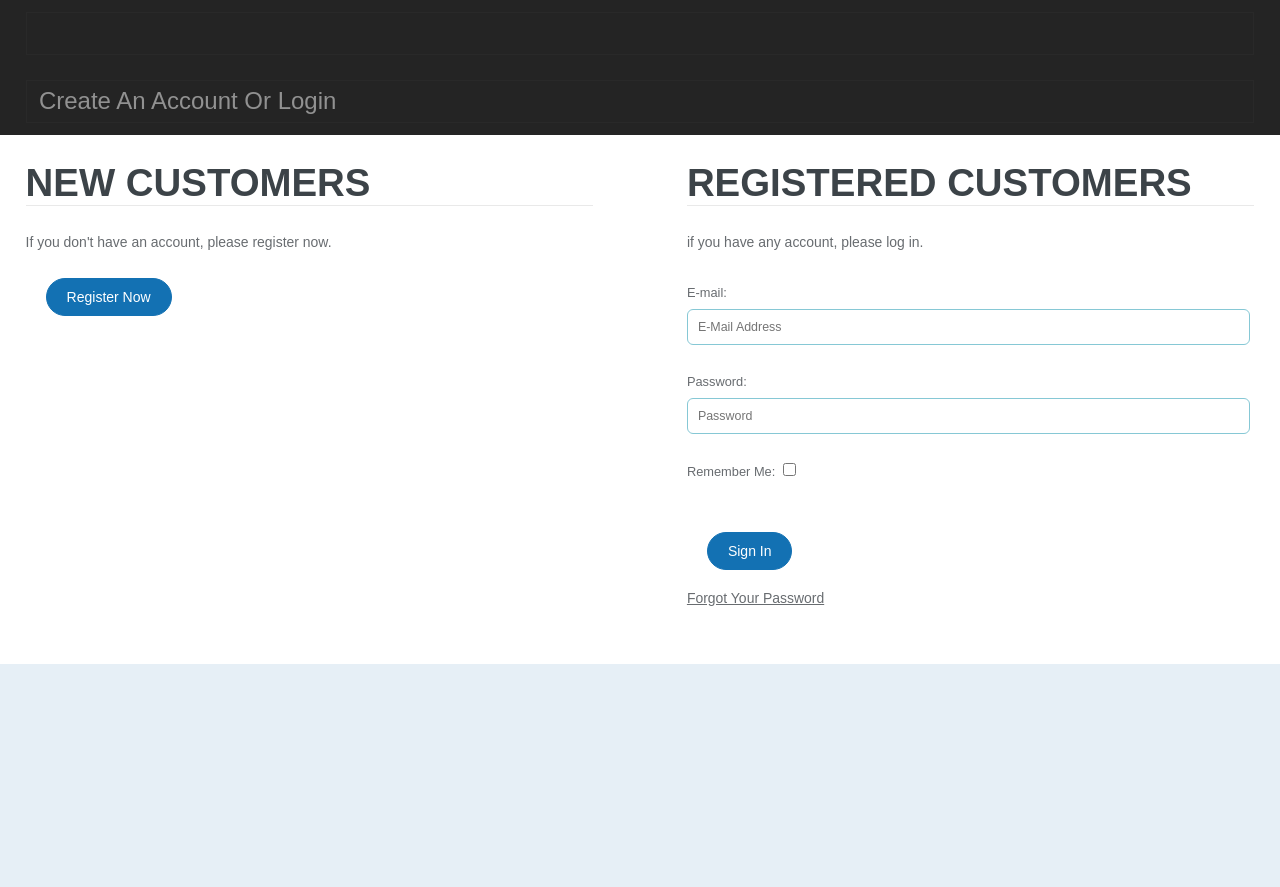
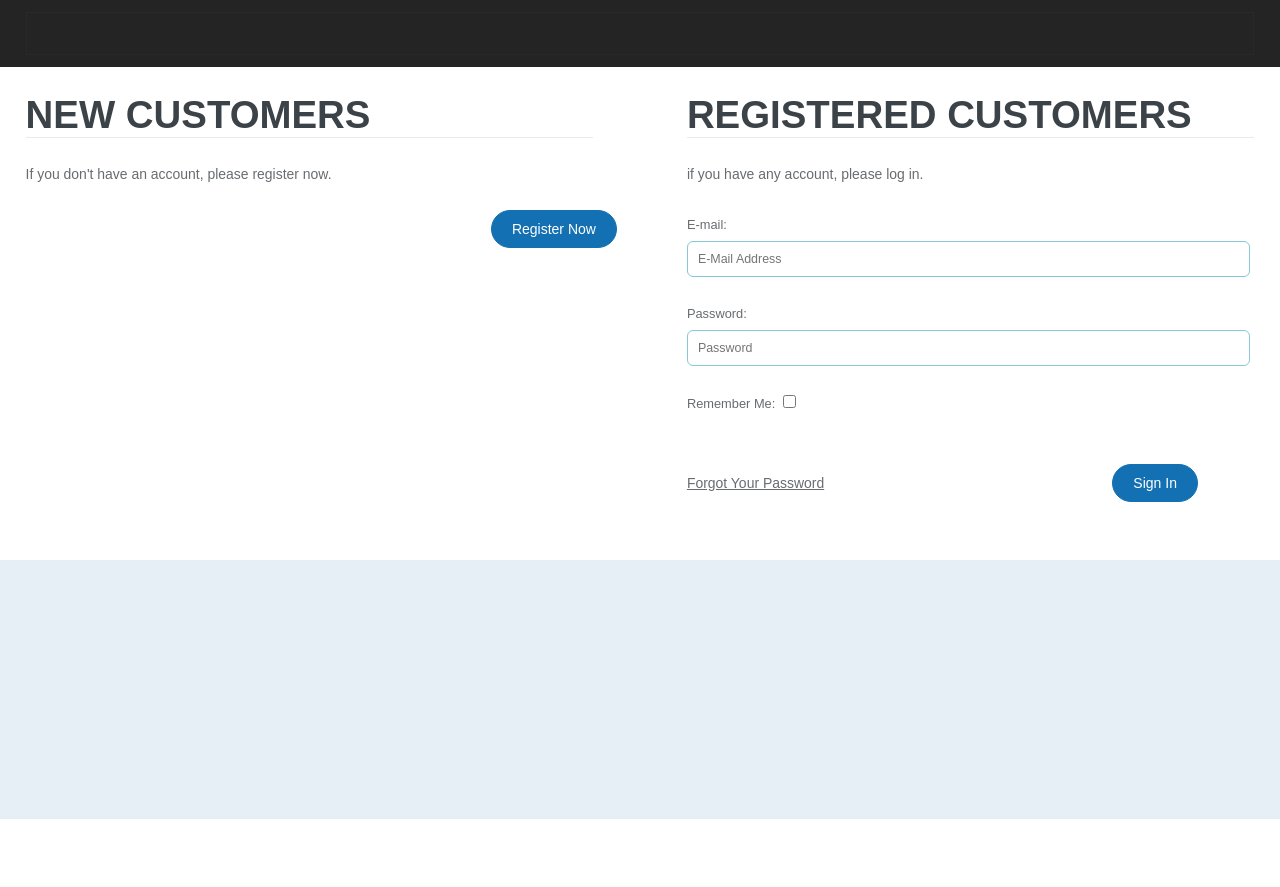
Before and after one commit to justin-f-perez/rj2, a Django app: page /accounts/login/ in a window 1280 px wide. Shown: the part 72-959 px from the top of the page. After the commit the page ends 891 px from the top, so only its background shows below. Run offline with Django 3.2, Linux system fonts and the light colour scheme.

Commit message:
changed some css in these pages

```diff
--- a/rj2/static/rj2/css/style.css
+++ b/rj2/static/rj2/css/style.css
@@ -608,7 +608,7 @@ h4.style{
 	background: #1371B3;
 	border: 1px solid #1371B3;
 	padding: 10px 20px;
-    margin-left: 20px;
+    margin-left: 82%;
 	outline:none;
 	color: #ffffff;
 	font-size: 0.8755em;
@@ -875,6 +875,11 @@ h4.style{
 	text-decoration: none;
 	color:#1065A1;
 }
+
+.forget input[type="submit"]{
+    margin-left:50%;
+}
+
 .about-text{
 	text-align:center;
 	position: relative;
--- a/rj2/templates/account/login.html
+++ b/rj2/templates/account/login.html
@@ -1,13 +1,8 @@
-<!DOCTYPE html PUBLIC "-//W3C//DTD XHTML 1.0 Transitional//EN" "http://www.w3.org/TR/xhtml1/DTD/xhtml1-transitional.dtd">
+<!DOCTYPE html PUBLIC "-//W3C//DTD XHTML 1.0 Transitional//EN" "http://www.w3.org/TR/xhtml1/DTD/xhtml1-tra/Users/ramble0408/Desktop/rj2/rj2/templates/account/login.htmlnsitional.dtd">
 {% extends "rj2/base.html" %}
 {% block head_title %}Home{% endblock %}
 {% block content %}
 <!-- start main -->
-<div class="top_bg">
-<div class="main_top">
-	<h4 class="style">create an account or login</h4>
-</div>
-</div>
 <div class="main_bg">
 <div class="main">
 	<div class="login_left">
@@ -33,11 +28,9 @@
                 {% if redirect_field_value %}
                 <input type="hidden" name="{{ redirect_field_name }}" value="{{ redirect_field_value }}" />
                 {% endif %}
-				<div>
-					<input type="submit" value="sign in" id="register-submit">
-				</div>
 				<div class="forget">
 					<a href="{% url 'account_reset_password' %}">forgot your password</a>
+                    <input type="submit" value="sign in" id="register-submit">
 				</div>
 			</form>
 			<!-- /Form -->
--- a/rj2/templates/account/password_change.html
+++ b/rj2/templates/account/password_change.html
@@ -15,8 +15,6 @@
         {{ form.as_p }}
         <div>
             <a class="links" href="{% url 'account_email' %}">Change email address</a>
-        </div>
-        <div>
             <input type="submit" value="Submit">
         </div>
     </form>
```
Also changed, not shown: rj2/templates/rj2/registered_course_list.html (+3 -4 lines).
